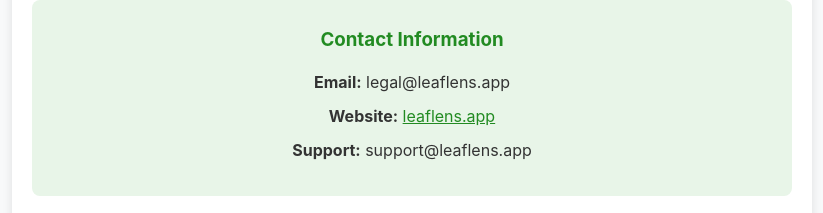
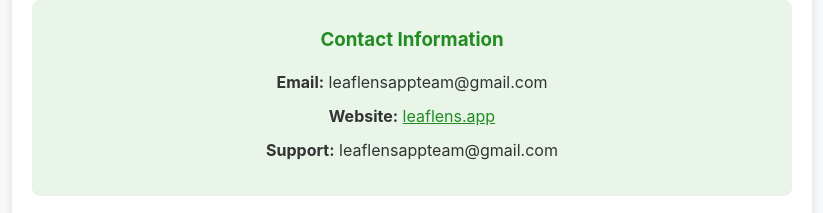
Before and after one commit to LeafLens/leaflens, a plain HTML site: page terms.html in a window 1280 px wide. Shown: the part 4624-4837 px from the top of the page, without its empty margins (228-1051 px from the left). Drawn offline with Linux system fonts and the light colour scheme.

Commit message:
terms.html

```diff
--- a/terms-of-service.html
+++ b/terms.html
@@ -311,9 +311,9 @@
 
         <div class="contact-info">
             <h3>Contact Information</h3>
-            <p><strong>Email:</strong> legal@leaflens.app</p>
-            <p><strong>Website:</strong> <a href="https://leaflens.app" style="color: #228B22;">leaflens.app</a></p>
-            <p><strong>Support:</strong> support@leaflens.app</p>
+            <p><strong>Email:</strong> leaflensappteam@gmail.com</p>
+            <p><strong>Website:</strong> <a href="https://leaflens.github.io/leaflens/privacy-policy.html" style="color: #228B22;">leaflens.app</a></p>
+            <p><strong>Support:</strong> leaflensappteam@gmail.com</p>
         </div>
 
         <div class="footer">
```
